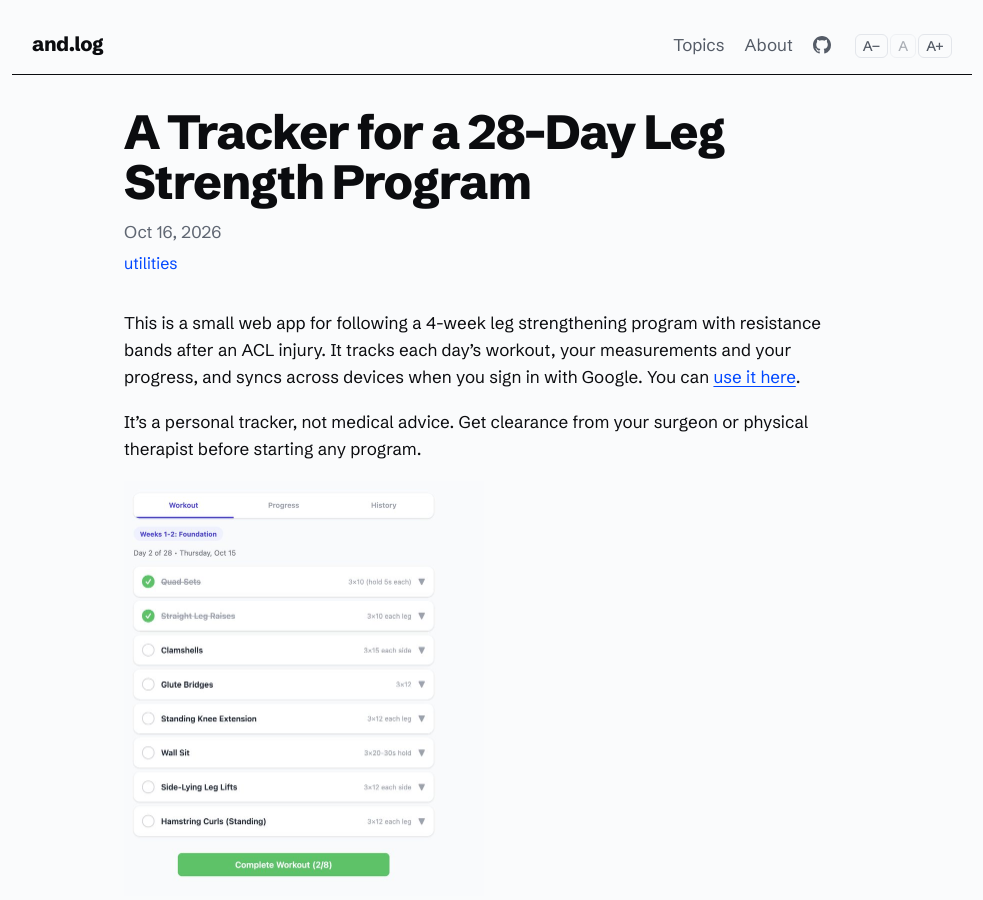
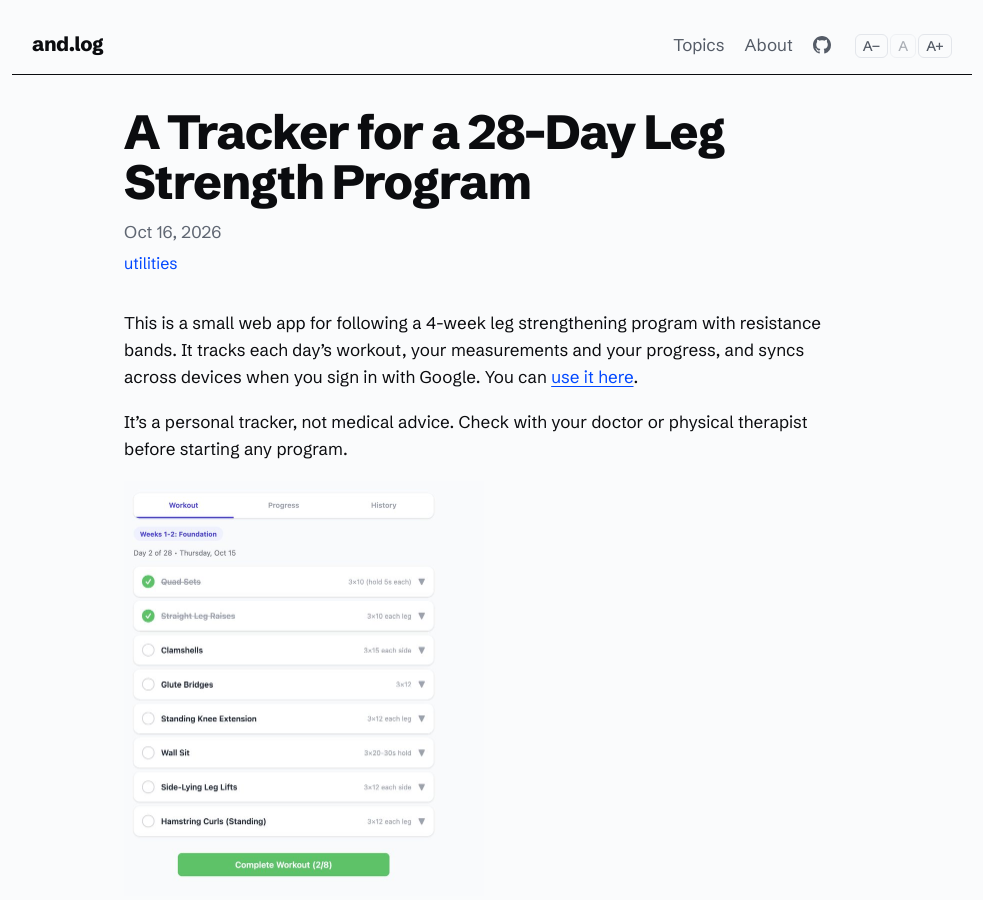
Before and after one commit to and/and.github.io, a Jekyll site: the page built from _posts/2026-10-16-exercise-tracker.md, in a window 1280 px wide and 900 px high. Shown: the whole window, without its empty margins (148-1131 px from the left). Built offline with Jekyll 4.4.1, drawn with Linux system fonts in a browser that asks for light colours.

Commit message:
Trace and exercise tracker posts: remove health details at the author's request
Co-Authored-By: Claude Sonnet 5.5 <noreply@anthropic.com>
Claude-Session: https://claude.ai/code/session_01MuwebNEXBFxCrvNjpbsvNM

```diff
--- a/_posts/2026-10-16-exercise-tracker.md
+++ b/_posts/2026-10-16-exercise-tracker.md
@@ -4,12 +4,12 @@ title: "A Tracker for a 28-Day Leg Strength Program"
 date: 2026-10-16 12:54:24 +0530
 categories: [utilities]
 permalink: /utilities/exercise-tracker/
-excerpt: "A small web app for following a 4-week resistance-band leg program after an ACL injury. The day only advances when you finish the workout, so a missed day never skips the plan."
+excerpt: "A small web app for following a 4-week resistance-band leg strengthening program. The day only advances when you finish the workout, so a missed day never skips the plan."
 ---
 
-This is a small web app for following a 4-week leg strengthening program with resistance bands after an ACL injury. It tracks each day's workout, your measurements and your progress, and syncs across devices when you sign in with Google. You can [use it here](https://and.github.io/exercise/).
+This is a small web app for following a 4-week leg strengthening program with resistance bands. It tracks each day's workout, your measurements and your progress, and syncs across devices when you sign in with Google. You can [use it here](https://and.github.io/exercise/).
 
-It's a personal tracker, not medical advice. Get clearance from your surgeon or physical therapist before starting any program.
+It's a personal tracker, not medical advice. Check with your doctor or physical therapist before starting any program.
 
 <figure>
   <img src="{{ "/assets/images/exercise/workout-tab.jpg" | relative_url }}" alt="The Workout tab on Day 2 of 28, in the Weeks 1 to 2 Foundation phase, with a list of eight exercises of which Quad Sets and Straight Leg Raises are ticked, and a Complete Workout button showing 2 of 8" loading="lazy" style="max-width:360px">
```
Also changed, not shown: _posts/2026-09-14-trace.md (+2 -2 lines).
